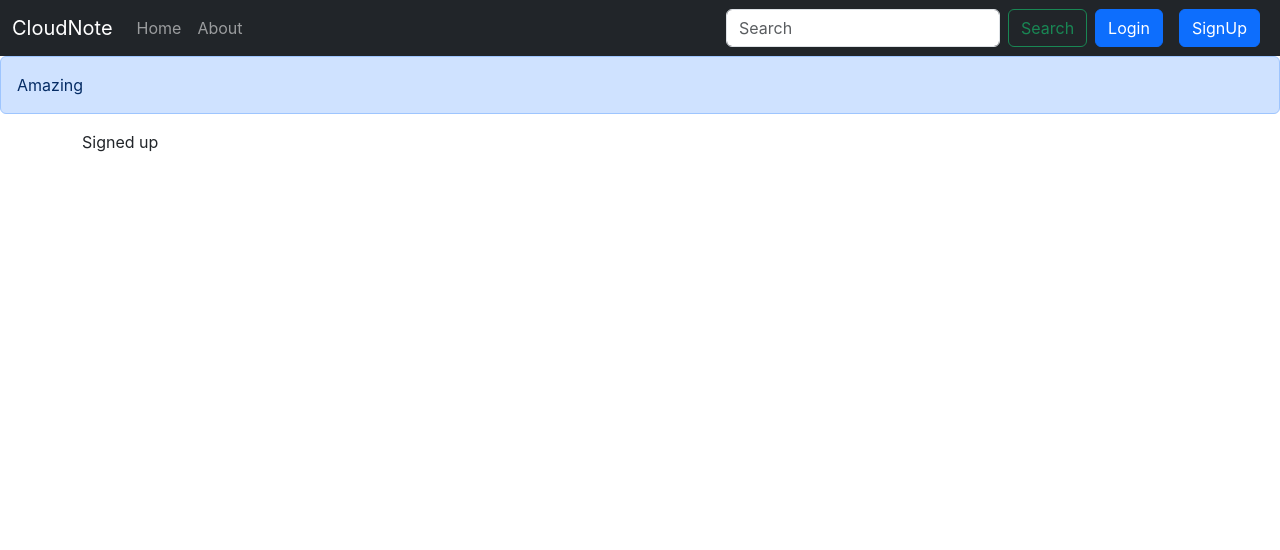
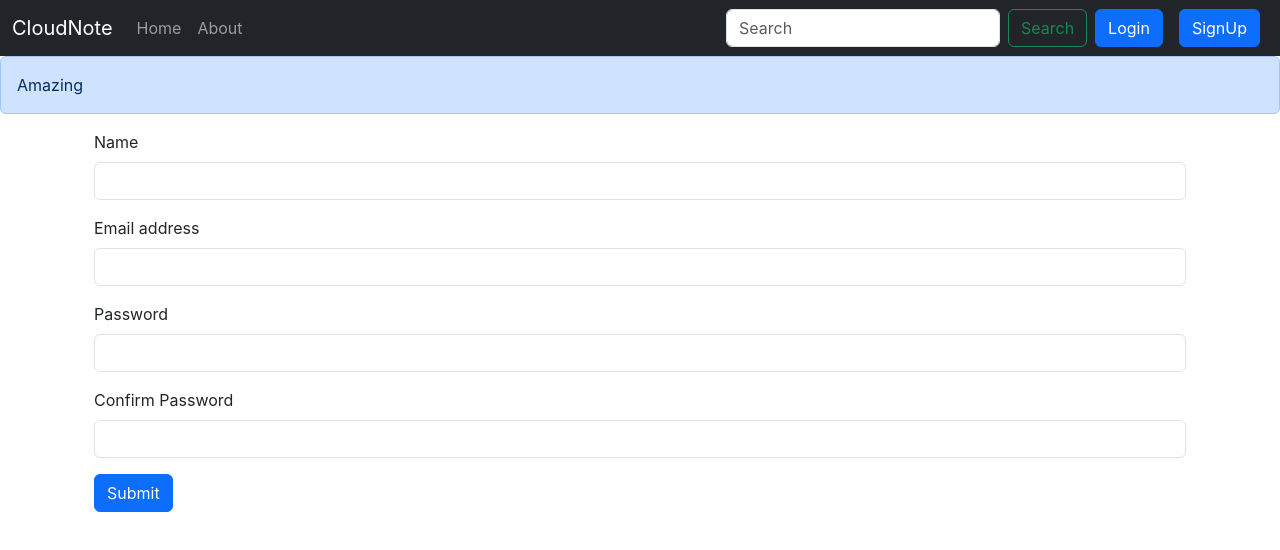
Before and after one commit to prins-kraj/CloudNote, a React (Create React App) app: page /signup in a window 1280 px wide. Shown: the top 550 px of the page. Built offline with nearby package versions, Linux system fonts and the light colour scheme.

Commit message:
SignUp done

```diff
--- a/src/components/Login.js
+++ b/src/components/Login.js
@@ -1,8 +1,10 @@
 import React, { useState } from 'react'
+// import { unstable_HistoryRouter } from 'react-router-dom';  // used by code with harry
+
 
 const Login = () => {
     const [credential, setCredential]=useState({email: "", password: ""});
-    // let history = use
+    // let history = useHistory() // use by code with harry
 
     const handleSubmit = async (e)=>{
         e.preventDefault();
@@ -18,6 +20,7 @@ const Login = () => {
         if (json.success) {
             //save the authtoken and redirect
             localStorage.setItem('token', json.authtoken);
+            // history.push("/");  //used by  code withharry
         }
         else{
             alert("Invalid Credential")
--- a/src/components/Navbar.js
+++ b/src/components/Navbar.js
@@ -9,7 +9,7 @@ const Navbar = () => {
     <nav className="navbar navbar-expand-lg navbar-dark bg-dark">
       <div className="container-fluid">
         <Link className="navbar-brand" to="/">CloudNote</Link>
-        <button className="navbar-toggler" type="button" data-bs-toggle="collapse" data-bs-target="\navbarSupportedContent" aria-controls="navbarSupportedContent" aria-expanded="false" aria-label="Toggle navigation">
+        <button className="navbar-toggler" type="button" data-bs-toggle="collapse" data-bs-target="#navbarSupportedContent" aria-controls="navbarSupportedContent" aria-expanded="false" aria-label="Toggle navigation">
           <span className="navbar-toggler-icon"></span>
         </button>
         <div className="collapse navbar-collapse" id="navbarSupportedContent">
--- a/src/components/Signup.js
+++ b/src/components/Signup.js
@@ -1,9 +1,58 @@
-import React from 'react'
+import React, { useState } from 'react'
+// import { unstable_HistoryRouter } from 'react-router-dom';  // used by code with harry
 
 const Signup = () => {
+  const [credential, setCredential]=useState({name: "", email: "", password: "", cpassword: ""});
+  //  let history = unstable_HistoryRouter  // used by codewith harry
+
+  const handleSubmit = async (e)=>{
+      e.preventDefault();
+      const {name, email, password} = credential;
+      const response = await fetch('http://localhost:5000/api/auth/createuser',{
+          method: 'POST',
+          headers: {
+            'Content-Type': 'application/json'
+          },
+          body: JSON.stringify({name, email, password})
+      });
+      const json= await response.json();
+      console.log(json);
+      if (json.success) {
+          //save the authtoken and redirect
+          localStorage.setItem('token', json.authtoken);
+          // history.push("/");  //used by  code withharry
+      }
+      else{
+          alert("Invalid Credential")
+      }
+  }
+
+  const onChange = (e)=>{
+      setCredential({...credential, [e.target.name]: e.target.value})
+  }
   return (
-    <div>
-      Signed up
+    <div className='container'>
+      <form onSubmit={handleSubmit}>
+        <div className="mb-3">
+          <label htmlFor="name" className="form-label">Name</label>
+          <input type="text" className="form-control" id="name" name='name' onChange={onChange} aria-describedby="emailHelp"/>
+          {/* <div id="emailHelp" className="form-text">We'll never share your email with anyone else.</div> */}
+        </div>
+        <div className="mb-3">
+          <label htmlFor="email" className="form-label">Email address</label>
+          <input type="email" className="form-control" id="email" name='email' onChange={onChange} aria-describedby="emailHelp"/>
+          {/* <div id="emailHelp" className="form-text">We'll never share your email with anyone else.</div> */}
+        </div>
+        <div className="mb-3">
+          <label htmlFor="password" className="form-label">Password</label>
+          <input type="password" className="form-control" id="password" name='password' onChange={onChange} minLength={5} required/>
+        </div>
+        <div className="mb-3">
+          <label htmlFor="cpassword" className="form-label">Confirm Password</label>
+          <input type="password" className="form-control" id="cpassword" name='cpassword' onChange={onChange} minLength={5} required/>
+        </div>
+        <button type="submit" className="btn btn-primary">Submit</button>
+      </form>
     </div>
   )
 }
```
Also changed, not shown: 1 other file (tests, documents, lock files or other folders).
